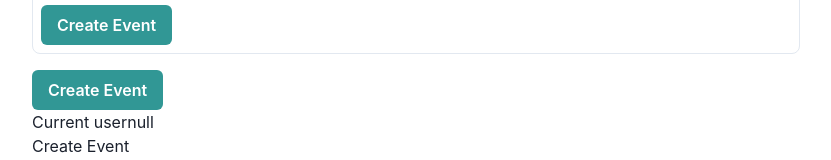
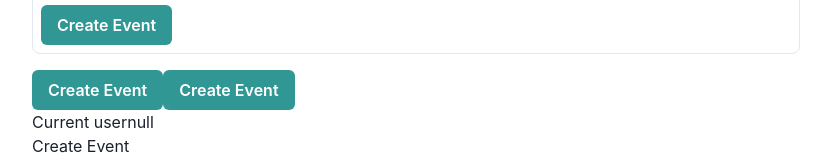
Before and after one commit to SatanicNightjar/MeetHub, a React (Create React App) app: page /#/ in a window 1280 px wide. Shown: the part 447-607 px from the top of the page, without its empty margins (224-1055 px from the left). Built offline with nearby package versions, Linux system fonts and the light colour scheme; no server answers.

Commit message:
fix database

```diff
--- a/src/pages/CreatePage.tsx
+++ b/src/pages/CreatePage.tsx
@@ -2,7 +2,7 @@ import React, { useContext } from 'react';
 import { Box, Button, FormControl, FormLabel, Input, NumberDecrementStepper, NumberIncrementStepper, NumberInput, NumberInputField, NumberInputStepper, Stack, Textarea } from '@chakra-ui/react';
 import { DatePicker } from '@orange_digital/chakra-datepicker';
 import { UserContext } from '../providers/UserProvider';
-import { saveEvent } from '../services/database';
+import { getAllEvents, getOwnEvents, saveEvent } from '../services/database';
 
 
 // Titel, desc, datum, creator, number of people? (min max),
@@ -71,11 +71,20 @@ export const CreatePage = () => {
                 mt={4}
                 colorScheme="teal"
                 type="submit"
-                onClick={() => saveEvent(user!, {
-                    title: 'Test',
-                    description: 'Test',
-                    date: new Date(),
-                })}
+                onClick={() => {
+                    getOwnEvents(user!).then(events => console.log(events.docs.map(doc => doc.data())));
+                }}
+            >
+                Create Event
+            </Button>
+
+            <Button
+                mt={4}
+                colorScheme="teal"
+                type="submit"
+                onClick={() => {
+                    getAllEvents().then(events => console.log(events.docs.map(doc => doc.data())));
+                }}
             >
                 Create Event
             </Button>
--- a/src/services/database.ts
+++ b/src/services/database.ts
@@ -1,5 +1,5 @@
 import { User } from "firebase/auth";
-import { collection, collectionGroup, doc, setDoc, onSnapshot } from "firebase/firestore";
+import { collection, collectionGroup, doc, setDoc, getDocs, onSnapshot, orderBy, query } from "firebase/firestore";
 import { db } from "./firebase";
 
 export const saveEvent = (user: User, event: object) => {
@@ -7,11 +7,12 @@ export const saveEvent = (user: User, event: object) => {
 }
 
 export const getOwnEvents = (user: User) => {
-    return collection(db, 'users', user.uid, 'events');
+    return getDocs(query(collection(db, 'users', user.uid, 'events'), orderBy('date')));
 }
 
 export const getAllEvents = () => {
-    return collectionGroup(db, 'events');
+    //return getDocs(query(collectionGroup(db, 'events'), orderBy('date')));
+    return getDocs(collectionGroup(db, 'events')); // replace by the line above once index is built
 }
 
 export const listenAllEvents = (callback: (event: object) => void) => (
```
